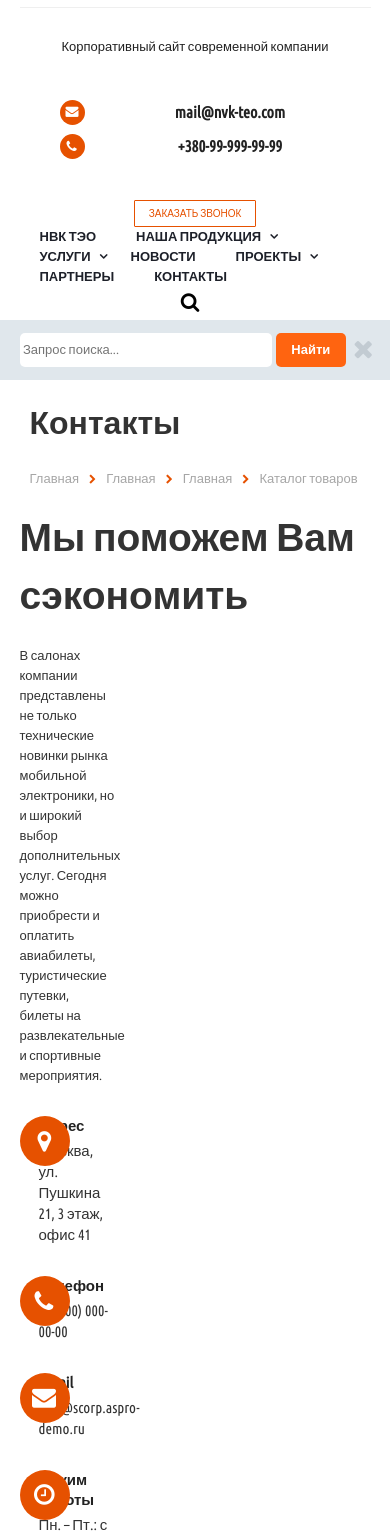
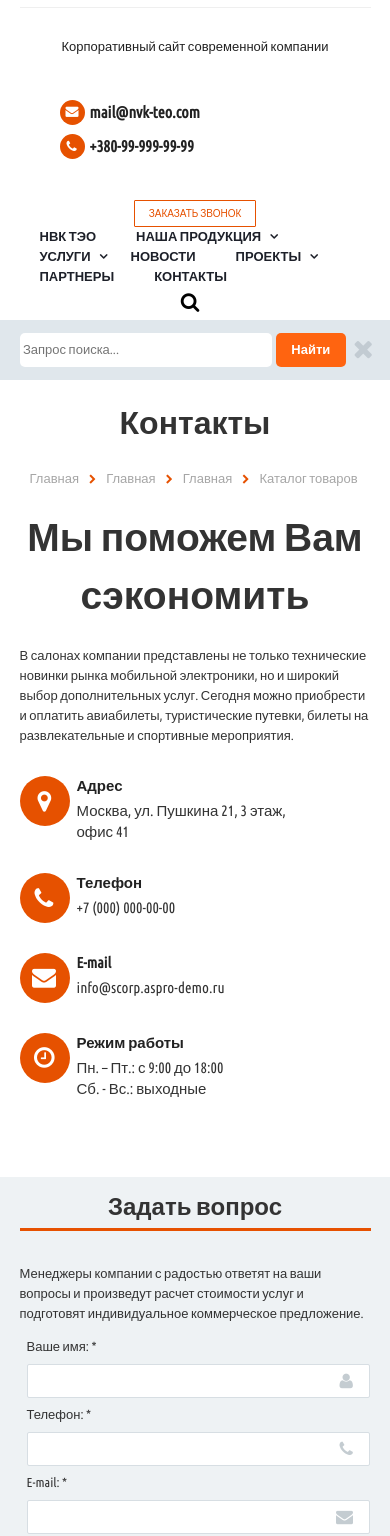
Before and after one commit to ABidanec/teo-new, a website: page contact.html in a window 390 px wide. Shown: the part 95-1631 px from the top of the page. Drawn offline with nearby package versions, Linux system fonts and the light colour scheme.

Commit message:
Начало адаптации внутренних inner, contact

```diff
--- a/css/main.css
+++ b/css/main.css
@@ -1303,7 +1303,8 @@ i{
 }
 .b-contact__marker{
     display: block;
-    position: absolute;
+    float: left;
+    position: relative;
     width: 50px;
     height: 50px;
     border-radius: 50%;
@@ -1344,7 +1345,7 @@ i{
 
 .b-contact__text{
     float: right;
-    width: 80%;
+    width: 70%;
 }
 .b-contact__text h4{
     color: #222;
--- a/css/media.css
+++ b/css/media.css
@@ -26,10 +26,45 @@
     .b-header-contact__item{
         width: 46%;
     }
-
+     .b-header-contact__link{
+         text-align: left;
+     }
     .b-top-search{
         margin: 3%;
     }
+
+    /*inner*/
+    .b-page-head,
+    .b-contact__slogan{
+        text-align: center;
+    }
+
+    .b-sidebar,
+    .b-content,
+    .b-contact__left,
+    .b-contact__right{
+        display: block;
+        width: 100%;
+    }
+
+    .b-contact__text{
+        float: left;
+        margin: 0 0 0 2%;
+    }
+    #map{
+        width: 90%;
+    }
+    .l-form__left,
+    .l-form__right
+    .l-form__label{
+        width: 100%;
+    }
+
+    .b-form__marker{
+        right: 7%;
+        top: 50%;
+    }
+    /*end inner*/
 }
 
 @media only screen and (max-width : 600px) {
@@ -131,6 +166,29 @@
        margin: 0 0 0 20%;
     }
 /* end footer*/
+
+/*inner*/
+    .b-page-head,
+    .b-contact__slogan{
+        text-align: center;
+    }
+
+    .b-sidebar,
+    .b-content,
+    .b-contact__left,
+    .b-contact__right{
+        display: block;
+        width: 100%;
+    }
+    #map{
+       width: 90%;
+    }
+    .l-form__left,
+    .l-form__right,
+    .l-form__label{
+        width: 100%;
+    }
+/*end inner*/
 }
 
 /* Extra Small Devices, Phones */
@@ -192,6 +250,7 @@
     .b-slider-brend__item{
         width: 100%;
     }
+
 /*end header*/
 
     /*footer*/
@@ -206,6 +265,10 @@
 @media only screen and (max-width : 320px) {
     .b-slider-brend__item,
     .b-product__item{
+        width: 100%;
+    }
+
+    .b-slider-brend__img{
         width: 100%;
     }
 }
--- a/js/main.js
+++ b/js/main.js
@@ -17,7 +17,7 @@ $(document).ready(function(){
         arrows : true, // включение/отключение кнопок навигации
 
         responsive : [{ // параметры при изменении разрешения
-            breakpoint : 600,
+            breakpoint : 601,
             settings: {
                 slidesToShow: 2,
                 dots : false, // навигация по точкам
@@ -25,7 +25,7 @@ $(document).ready(function(){
             }
         },
         { // параметры при изменении разрешения
-            breakpoint : 480,
+            breakpoint : 481,
             settings: {
                 slidesToShow: 1,
                 dots : false, // навигация по точкам
@@ -43,21 +43,21 @@ $(document).ready(function(){
         arrows : false, // включение/отключение кнопок навигации
 
         responsive : [{ // параметры при изменении разрешения
-            breakpoint : 600,
+            breakpoint : 601,
             settings: {
                 slidesToShow: 3,
                 dots : false // навигация по точкам
             }
         },{ // параметры при изменении разрешения
-            breakpoint : 480,
+            breakpoint : 481,
             settings: {
                 slidesToShow: 2,
                 dots : false // навигация по точкам
             }
         },{ // параметры при изменении разрешения
-            breakpoint : 320,
+            breakpoint : 321,
             settings: {
-                slidesToShow: 1,
+                slidesToShow: 2,
                 dots : false // навигация по точкам
             }
         }]
```
Also changed, not shown: index.html (+5 -1 lines).
